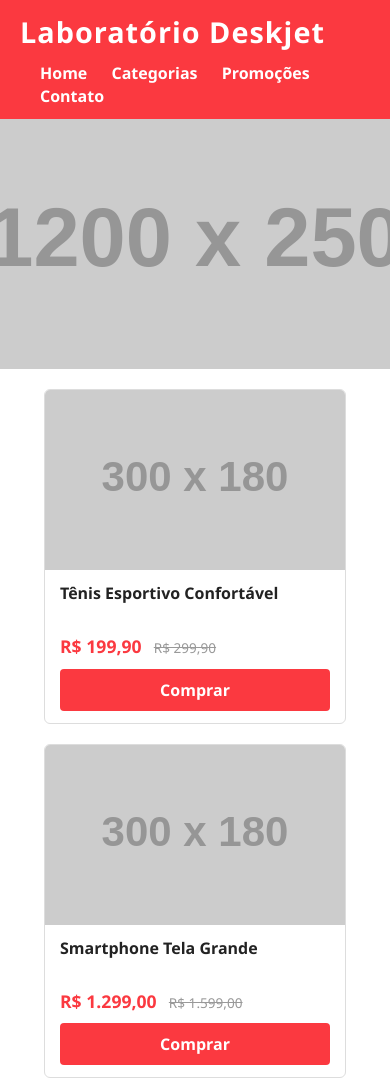
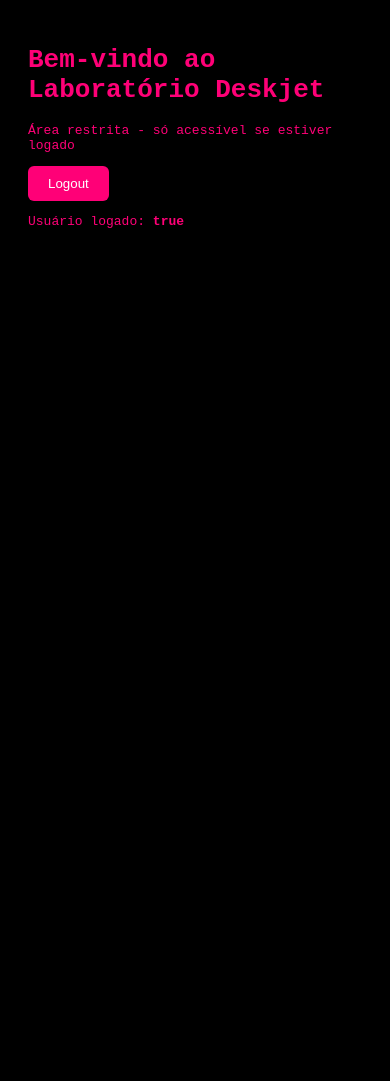
Before and after one commit to Fuyuk7/Laboratorio-Deskjet, a plain HTML site: page index.html in a window 390 px wide. Shown: the top 1081 px of the page. After the commit the page ends 844 px from the top, so only its background shows below. Drawn offline with Linux system fonts and the light colour scheme; sample sign-in values are in the browser's storage; placeholder pictures from the web are drawn by us.

Commit message:
Atualização das páginas vulneráveis para testes

```diff
--- a/index.html
+++ b/index.html
@@ -1,246 +1,49 @@
 <!DOCTYPE html>
-<html lang="pt-br">
+<html lang="pt-BR">
 <head>
   <meta charset="UTF-8" />
-  <meta name="viewport" content="width=device-width, initial-scale=1" />
-  <title>Laboratório Deskjet - Loja Teste</title>
+  <title>Laboratório Deskjet - Área Restrita</title>
   <style>
-    /* Reset básico */
-    * {
-      margin: 0;
-      padding: 0;
-      box-sizing: border-box;
-      font-family: 'Segoe UI', Tahoma, Geneva, Verdana, sans-serif;
+    body {
+      background: #000;
+      color: #ff0077;
+      font-family: monospace;
+      padding: 20px;
     }
-
-    body {
-      background-color: #fff;
-      color: #333;
-      line-height: 1.4;
-      min-height: 100vh;
-      display: flex;
-      flex-direction: column;
-      font-size: 16px;
-    }
-
-    a {
-      text-decoration: none;
-      color: inherit;
+    .logout-btn {
+      background: #ff0077;
+      border: none;
+      padding: 10px 20px;
+      color: white;
       cursor: pointer;
-    }
-
-    header {
-      background-color: #fb3940; /* Shopee red */
-      color: white;
-      padding: 12px 20px;
-      display: flex;
-      align-items: center;
-      justify-content: space-between;
-      position: sticky;
-      top: 0;
-      z-index: 1000;
-    }
-
-    header .logo {
-      font-weight: 700;
-      font-size: 1.8rem;
-      letter-spacing: 1px;
-    }
-
-    header nav a {
-      margin-left: 20px;
-      font-weight: 600;
-      transition: opacity 0.3s ease;
-    }
-
-    header nav a:hover {
-      opacity: 0.8;
-    }
-
-    /* Banner principal */
-    .banner {
-      width: 100%;
-      height: 250px;
-      background: url('https://via.placeholder.com/1200x250/FB3940/fff?text=Promoção+Shopee') center/cover no-repeat;
-      margin-bottom: 20px;
-    }
-
-    /* Container principal */
-    main {
-      flex-grow: 1;
-      max-width: 1200px;
-      margin: 0 auto 40px;
-      padding: 0 20px;
-    }
-
-    /* Seção de produtos */
-    .products {
-      display: grid;
-      grid-template-columns: repeat(auto-fit,minmax(220px,1fr));
-      gap: 20px;
-    }
-
-    .product-card {
-      border: 1px solid #ddd;
       border-radius: 6px;
-      overflow: hidden;
-      display: flex;
-      flex-direction: column;
-      transition: box-shadow 0.3s ease;
-      background-color: #fff;
-    }
-
-    .product-card:hover {
-      box-shadow: 0 4px 12px rgba(251, 57, 64, 0.3);
-    }
-
-    .product-card img {
-      width: 100%;
-      height: 180px;
-      object-fit: cover;
-    }
-
-    .product-info {
-      padding: 12px 15px;
-      flex-grow: 1;
-      display: flex;
-      flex-direction: column;
-      justify-content: space-between;
-    }
-
-    .product-title {
-      font-weight: 600;
-      font-size: 1rem;
-      margin-bottom: 8px;
-      color: #222;
-      min-height: 44px;
-    }
-
-    .product-price {
-      color: #fb3940;
-      font-weight: 700;
-      font-size: 1.1rem;
-      margin-bottom: 6px;
-    }
-
-    .product-old-price {
-      text-decoration: line-through;
-      color: #999;
-      font-size: 0.85rem;
-      margin-left: 8px;
-    }
-
-    .buy-button {
-      background-color: #fb3940;
-      color: white;
-      border: none;
-      padding: 10px 0;
-      font-weight: 700;
-      font-size: 1rem;
-      border-radius: 4px;
-      cursor: pointer;
-      transition: background-color 0.3s ease;
-      margin-top: 10px;
-    }
-
-    .buy-button:hover {
-      background-color: #e03237;
-    }
-
-    /* Rodapé */
-    footer {
-      background-color: #222;
-      color: #eee;
-      text-align: center;
-      padding: 20px 10px;
-      font-size: 0.9rem;
-    }
-
-    /* Responsivo */
-    @media (max-width: 600px) {
-      header {
-        flex-direction: column;
-        align-items: flex-start;
-      }
-      header nav {
-        margin-top: 10px;
-      }
     }
   </style>
 </head>
 <body>
-  <header>
-    <div class="logo">Laboratório Deskjet</div>
-    <nav>
-      <a href="#">Home</a>
-      <a href="#">Categorias</a>
-      <a href="#">Promoções</a>
-      <a href="#">Contato</a>
-    </nav>
-  </header>
 
-  <div class="banner" role="img" aria-label="Banner promocional da Shopee"></div>
+  <h1>Bem-vindo ao Laboratório Deskjet</h1>
+  <p>Área restrita - só acessível se estiver logado</p>
 
-  <main>
-    <section class="products" aria-label="Produtos em destaque">
-      <article class="product-card">
-        <img src="https://via.placeholder.com/300x180?text=Produto+1" alt="Produto 1" />
-        <div class="product-info">
-          <div class="product-title">Tênis Esportivo Confortável</div>
-          <div>
-            <span class="product-price">R$ 199,90</span>
-            <span class="product-old-price">R$ 299,90</span>
-          </div>
-          <button class="buy-button" aria-label="Comprar Tênis Esportivo Confortável">Comprar</button>
-        </div>
-      </article>
+  <button class="logout-btn" onclick="logout()">Logout</button>
 
-      <article class="product-card">
-        <img src="https://via.placeholder.com/300x180?text=Produto+2" alt="Produto 2" />
-        <div class="product-info">
-          <div class="product-title">Smartphone Tela Grande</div>
-          <div>
-            <span class="product-price">R$ 1.299,00</span>
-            <span class="product-old-price">R$ 1.599,00</span>
-          </div>
-          <button class="buy-button" aria-label="Comprar Smartphone Tela Grande">Comprar</button>
-        </div>
-      </article>
+  <script>
+    // Falha #6: sem verificação real do login no backend, só localStorage
+    const loggedUser = localStorage.getItem('loggedUser');
 
-      <article class="product-card">
-        <img src="https://via.placeholder.com/300x180?text=Produto+3" alt="Produto 3" />
-        <div class="product-info">
-          <div class="product-title">Fone de Ouvido Bluetooth</div>
-          <div>
-            <span class="product-price">R$ 149,90</span>
-            <span class="product-old-price">R$ 199,90</span>
-          </div>
-          <button class="buy-button" aria-label="Comprar Fone de Ouvido Bluetooth">Comprar</button>
-        </div>
-      </article>
+    if (!loggedUser) {
+      // Falha #7: redirecionamento fácil de burlar (não bloqueia conteúdo no front)
+      window.location.href = 'login.html';
+    } else {
+      // Falha #8: exposição do nome do usuário diretamente no DOM sem sanitização
+      document.body.insertAdjacentHTML('beforeend', '<p>Usuário logado: <b>' + loggedUser + '</b></p>');
+    }
 
-      <article class="product-card">
-        <img src="https://via.placeholder.com/300x180?text=Produto+4" alt="Produto 4" />
-        <div class="product-info">
-          <div class="product-title">Relógio Inteligente</div>
-          <div>
-            <span class="product-price">R$ 399,00</span>
-            <span class="product-old-price">R$ 499,00</span>
-          </div>
-          <button class="buy-button" aria-label="Comprar Relógio Inteligente">Comprar</button>
-        </div>
-      </article>
-    </section>
-  </main>
-<a href="login.html">
-    <button style="padding:10px 20px; background:#ff007f; color:white; border:none
-  <footer>
-<a href="login.html">
-  <button style="padding:10px 20px; background:#ff007f; color:white; border:none; border-radius:5px; cursor:pointer;">
-    Login
-  </button>
-</a>
-    &copy; 2025 Laboratório Deskjet - Site para testes | Desenvolvido por Fuyuk Deskjet
-  </footer>
+    function logout() {
+      localStorage.removeItem('loggedUser');
+      window.location.href = 'login.html';
+    }
+  </script>
+
 </body>
 </html>
```
Also changed, not shown: login.html (added, +85 -0 lines), 1 other file.
